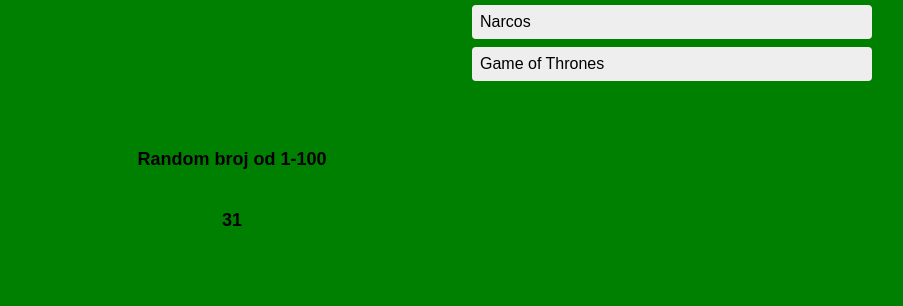
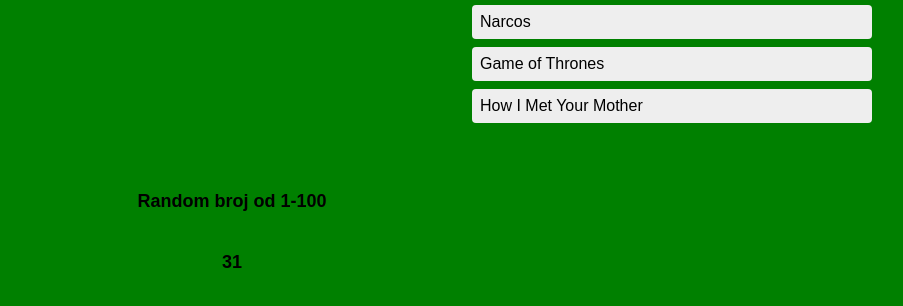
Before and after one commit to smaric91sp/projekt-zadatak, a plain HTML site: page index.html in a window 1280 px wide. Shown: the part 436-742 px from the top of the page, without its empty margins (28-931 px from the left). Drawn offline with Linux system fonts and the light colour scheme; files whose address does not match are found by name.

Commit message:
dodana jedna najdraža serija

```diff
--- a/index.html
+++ b/index.html
@@ -25,7 +25,7 @@
             <li>Breaking Bad</li>
             <li>Narcos</li>
             <li>Game of Thrones</li>
-
+            <li>How I Met Your Mother</li>
           </ul>
         </div>
 
```
